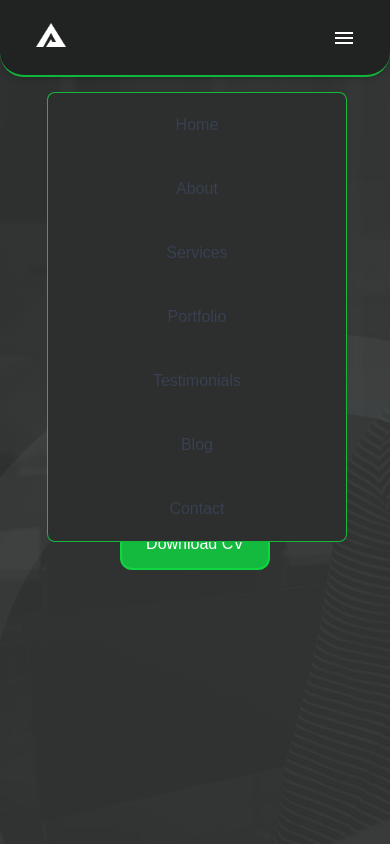
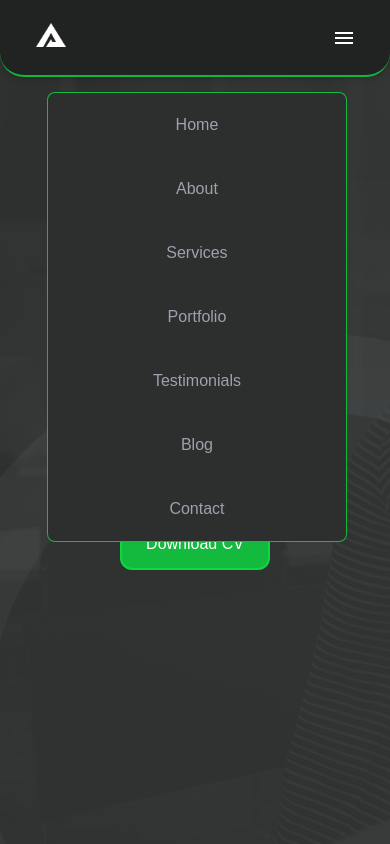
Before and after one commit to Manavalan2517/Responsive-Portfolio-Website, a React (Create React App) app: page / in a window 390 px wide. Both pictures are taken after a click on the button 344 px from the left and 37 px from the top of the page. Shown: the top 844 px of the page. Built offline with nearby package versions, Linux system fonts and the light colour scheme; a web font is replaced by a local one.

Commit message:
Update Header.jsx

```diff
--- a/src/components/common/Header.jsx
+++ b/src/components/common/Header.jsx
@@ -101,7 +101,7 @@ export const Header = () => {
               >
                 <Link
                   to={val.url}
-                  className="flex text-gray-700 no-underline transition duration-500 hover:text-primaryColor max-md:my-1 px-[20px] justify-center rounded-xl w-full py-4 hover:bg-primaryBackground"
+                  className="flex text-gray-400 no-underline transition duration-500 hover:text-primaryColor max-md:my-1 px-[20px] justify-center rounded-xl w-full py-4 hover:bg-primaryBackground"
                   onClick={handleLinkClick}
                 >
                   {val.text}
```
